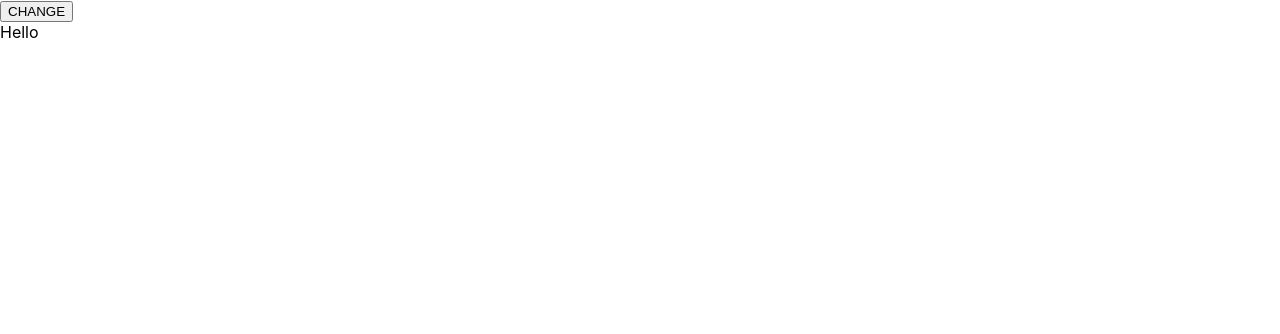
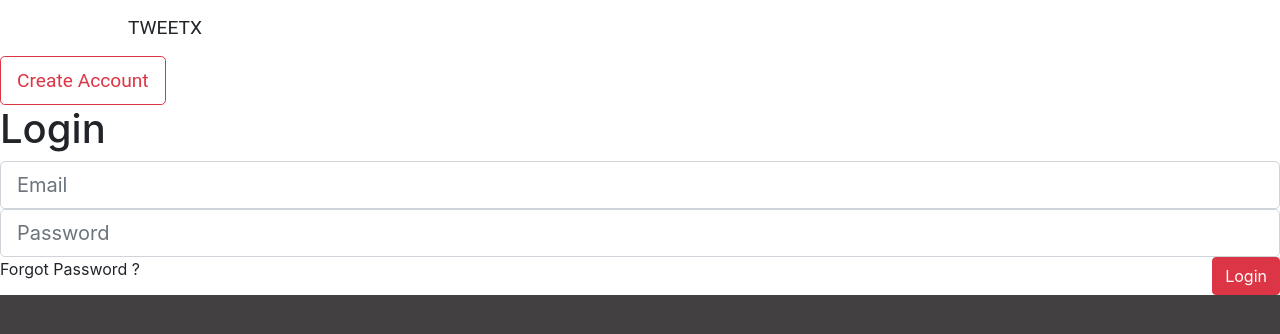
Before and after one commit to spdev7/tweetx, a React (Create React App) app: page /feed in a window 1280 px wide. Shown: the top 334 px of the page. Built offline with nearby package versions, Linux system fonts and the light colour scheme.

Commit message:
Login Page and header done

```diff
--- a/package.json
+++ b/package.json
@@ -6,9 +6,11 @@
     "@testing-library/jest-dom": "^4.2.4",
     "@testing-library/react": "^9.3.2",
     "@testing-library/user-event": "^7.1.2",
+    "bootstrap": "^4.5.0",
     "react": "^16.13.1",
     "react-dom": "^16.13.1",
     "react-redux": "^7.2.0",
+    "react-router-dom": "^5.2.0",
     "react-scripts": "3.4.1",
     "reactstrap": "^8.4.1",
     "redux": "^4.0.5",
--- a/src/App.js
+++ b/src/App.js
@@ -1,11 +1,13 @@
 import React from 'react'
 import Header from './components/HeaderContainer';
+import LoginPage from './components/LoginPage';
+import 'bootstrap/dist/css/bootstrap.css';
 
 const App = () => {
   return (
     <div>
       <Header/>
-      <div>Hello</div>
+      <LoginPage/>
     </div>
   )
 }
--- a/src/components/Header.js
+++ b/src/components/Header.js
@@ -1,22 +1,39 @@
 import React, { Component } from "react";
+import { Link, BrowserRouter as Router } from "react-router-dom";
+import styled from "styled-components";
 
 class Header extends Component {
-
-//   constructor(props){
-//       super(props);
-//   }
-
   render() {
-      const { isAuthenticated,handleChange } = this.props;
+    const { isAuthenticated, handleChange } = this.props;
     return (
-      <div>
-          {isAuthenticated && <h1>true</h1>}
-        <button onClick={handleChange}>
-          CHANGE
-        </button>
-      </div>
+      <Router>
+        <div className="header">
+          <div className="header-left">
+            <span>TWEETX</span>
+          </div>
+          {isAuthenticated && (
+            <div className="header-right">
+              <div>
+                <Link to="/feed">
+                  <span>Feed</span>
+                </Link>
+              </div>
+              <div>
+                <Link to="/user">
+                  <span>Users</span>
+                </Link>
+              </div>
+              <div>
+                <Link to="/profile">
+                  <span>Profile</span>
+                </Link>
+              </div>
+            </div>
+          )}
+        </div>
+      </Router>
     );
   }
 }
 
-export default Header
+export default Header;
--- /dev/null
+++ b/src/components/LoginPage.js
@@ -0,0 +1,91 @@
+import React, { Component } from "react";
+import { connect } from "react-redux";
+import { Button, InputGroup, Input } from "reactstrap";
+import { request_auth } from "./../actions/index";
+
+class LoginPage extends Component {
+  constructor(props) {
+    super(props);
+    this.state = {
+      isLogin: false,
+    };
+  }
+
+  toggle = () => {
+    this.setState({
+      isLogin: !this.state.isLogin,
+    });
+  };
+  render() {
+    const { isAuthenticated, handleChange } = this.props;
+    const { isLogin } = this.state;
+    console.log(isAuthenticated);
+    return (
+      <div>
+        {isAuthenticated == false && (
+          <div>
+            <Button outline color="danger" size="lg" onClick={this.toggle}>
+              <span>{isLogin == false ? "Create Account" : "Login"}</span>
+            </Button>
+            {isLogin == false ? (
+              <div>
+                <h1>Login</h1>
+                <InputGroup>
+                  <div>
+                    <Input placeholder="Email" size="lg" />
+                  </div>
+                  <div>
+                    <Input placeholder="Password" size="lg" />
+                  </div>
+                </InputGroup>
+                <div className="login-button">
+                  <div>Forgot Password ?</div>
+                  <Button color="danger" onClick={handleChange}>
+                    Login
+                  </Button>
+                </div>
+              </div>
+            ) : (
+              <div>
+                <h1>Create Account</h1>
+                <InputGroup>
+                  <div>
+                    <Input placeholder="Name" size="lg" />
+                  </div>
+                  <div>
+                    <Input placeholder="Email" size="lg" />
+                  </div>
+                  <div>
+                    <Input placeholder="Password" size="lg" />
+                  </div>
+                  <div>
+                    <Input placeholder="Confirm Password" size="lg" />
+                  </div>
+                </InputGroup>
+                <div className="login-button">
+                  <Button color="danger" onClick={this.toggle}>
+                    Create Account
+                  </Button>
+                </div>
+              </div>
+            )}
+          </div>
+        )}
+      </div>
+    );
+  }
+}
+
+const mapStateToProps = (state) => {
+  return {
+    isAuthenticated: state.isAuthenticated,
+  };
+};
+
+const mapDispatchToProps = (dispatch) => {
+  return {
+    handleChange: () => dispatch(request_auth()),
+  };
+};
+
+export default connect(mapStateToProps, mapDispatchToProps)(LoginPage);
--- a/src/index.css
+++ b/src/index.css
@@ -1,13 +1,66 @@
-body {
-  margin: 0;
-  font-family: -apple-system, BlinkMacSystemFont, 'Segoe UI', 'Roboto', 'Oxygen',
-    'Ubuntu', 'Cantarell', 'Fira Sans', 'Droid Sans', 'Helvetica Neue',
-    sans-serif;
-  -webkit-font-smoothing: antialiased;
-  -moz-osx-font-smoothing: grayscale;
+html,body {
+  padding: 0px;
+  background-color:rgb(66, 64, 64);
+  margin: 0px;
 }
 
-code {
-  font-family: source-code-pro, Menlo, Monaco, Consolas, 'Courier New',
-    monospace;
+span {
+  font-size: 1.2rem;
+  font-family: "Roboto", sans-serif;
 }
+@media screen and (max-width: 600px) {
+  header span {
+    font-size: 1rem;
+  }
+}
+
+
+.header {
+  display:flex;
+  margin: 0 auto;
+  height: 3.5rem;
+  padding: 1% 10%;
+}
+
+.header-left {
+  display:flex;
+  align-items: center;
+}
+.header-right {
+  height: 100%;
+  display:flex;
+  margin-left: auto;
+  margin-right: 1.5%;
+  align-items: center;
+}
+
+.header-right span{
+  color:black !important;
+  margin: 1em;
+  padding: 0.25em 1em;
+}
+@media screen and (max-width:600px)
+{
+  .header{
+    flex-direction: column;
+    padding: 2% 10%;
+  }
+  .header-left {
+    height: 100%;
+    align-self:center;
+  }
+  .header-right {
+    margin-left:0;
+    justify-content: space-evenly;
+  }
+}
+
+/* Login Page CSS */
+
+.input-group {
+  flex-direction: column;
+}
+.login-button {
+  display:flex;
+  justify-content: space-between;
+}
```
Also changed, not shown: 1 other file (tests, documents, lock files or other folders).
